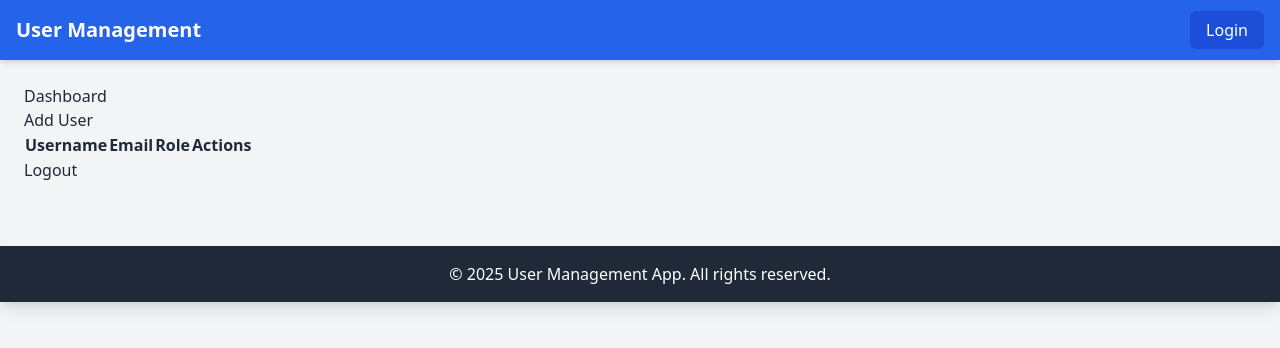
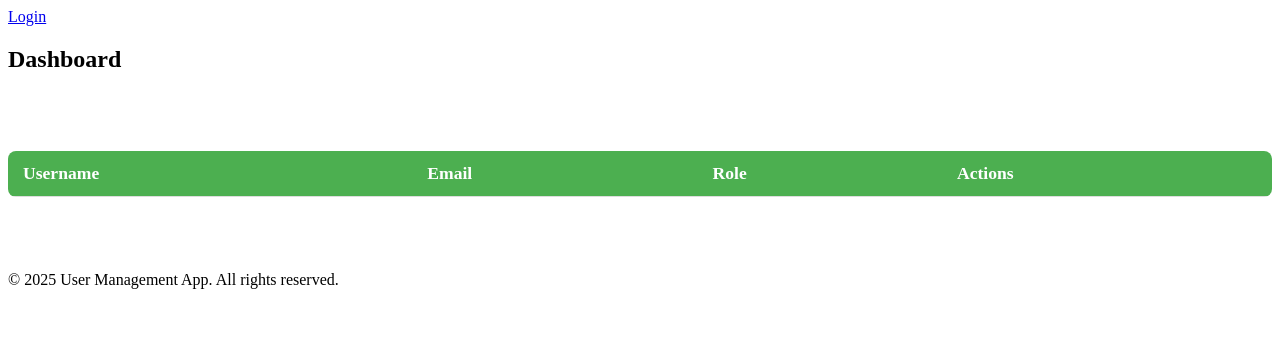
Before and after one commit to Putricitraarrahma/PWPCITRA237, a Flask app: page /dashboard in a window 1280 px wide. Shown: the top 348 px of the page. Run offline with Flask 3, Linux system fonts and the light colour scheme; lists and menus that the app fills with data are empty.

Commit message:
Update base.html

```diff
--- a/templates/base.html
+++ b/templates/base.html
@@ -3,19 +3,86 @@
 <head>
     <meta charset="UTF-8">
     <meta name="viewport" content="width=device-width, initial-scale=1.0">
-    <title>{% block title %}User Management{% endblock %}</title>
-    <!-- Tailwind CSS CDN -->
-    <link href="https://cdn.jsdelivr.net/npm/tailwindcss@2.2.19/dist/tailwind.min.css" rel="stylesheet">
+    <title>{% block title %}User  Management{% endblock %}</title>
+
+    {% block head %}
+    <style>
+        /* Gaya untuk tabel */
+        table {
+            width: 100%;
+            border-collapse: collapse;
+            margin: 20px 0;
+            border-radius: 8px;
+            overflow: hidden;
+            background-color: #fff;
+        }
+
+        th, td {
+            padding: 12px 15px;
+            text-align: left;
+            border-bottom: 1px solid #ddd;
+        }
+
+        th {
+            background-color: #4CAF50; /* Warna latar belakang header */
+            color: white; /* Warna teks header */
+            font-size: 1.1rem; /* Ukuran font header */
+        }
+
+        td {
+            color: #555; /* Warna teks sel */
+            font-size: 1rem; /* Ukuran font sel */
+        }
+
+        tr:hover {
+            background-color: #f1f1f1; /* Warna latar belakang saat hover */
+        }
+
+        tr:last-child td {
+            border-bottom: none; /* Menghilangkan border bawah pada baris terakhir */
+        }
+
+        .actions {
+            display: flex;
+            gap: 10px; /* Jarak antara tombol aksi */
+        }
+
+        /* Gaya untuk tombol */
+        .btn {
+            display: inline-block;
+            padding: 10px 15px;
+            border-radius: 5px;
+            text-decoration: none;
+            text-align: center;
+            color: white;
+            font-weight: bold;
+            cursor: pointer;
+            transition: background-color 0.3s ease;
+        }
+
+        .btn-edit {
+            background-color: #4a90e2; /* Warna latar belakang tombol Edit */
+        }
+
+        .btn-edit:hover {
+            background-color: #357ABD; /* Warna latar belakang saat hover untuk Edit */
+        }
+
+        .btn-delete {
+            background-color: #f44336; /* Warna latar belakang tombol Delete */
+        }
+
+        .btn-delete:hover {
+            background-color: #e53935; /* Warna latar belakang saat hover untuk Delete */
+        }
+    </style>
+    {% endblock %}
 </head>
 <body class="bg-gray-100 text-gray-800">
 
     <!-- Navigation -->
     <nav class="bg-blue-600 p-4 shadow-md">
-        <div class="container mx-auto flex justify-between items-center">
-            <h1 class="text-xl font-semibold">
-                <a href="{{ url_for('dashboard') }}" class="text-white hover:text-gray-200">User Management</a>
-            </h1>
-            <div>
+        <div class="container 20px flex justify-between items-center">
                 {% if session.get('user_id') %}
                     <a href="{{ url_for('logout') }}" class="text-white hover:text-gray-200 px-4 py-2 rounded-md bg-blue-700 hover:bg-blue-800 transition duration-300">Logout</a>
                 {% else %}
```
